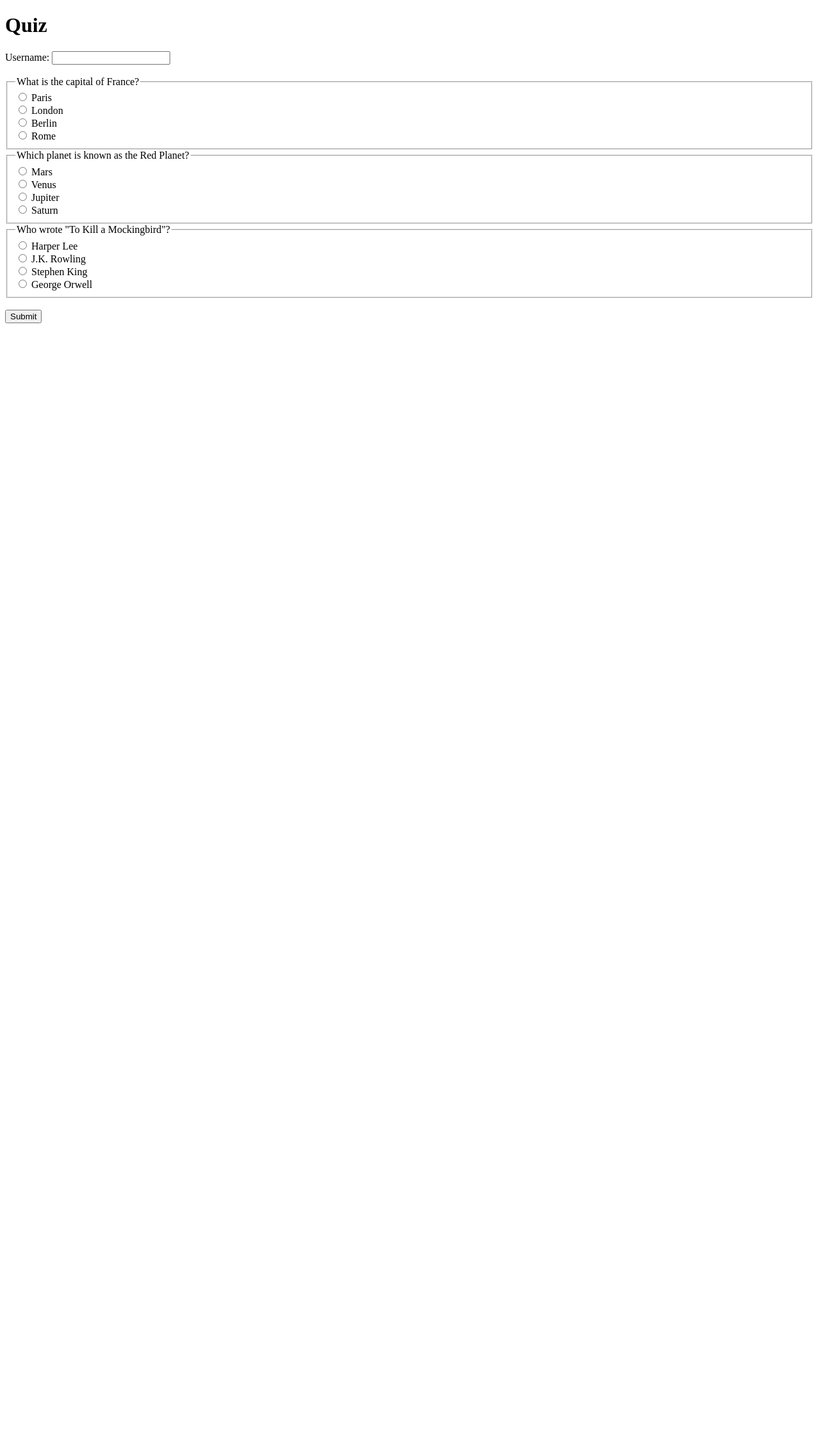
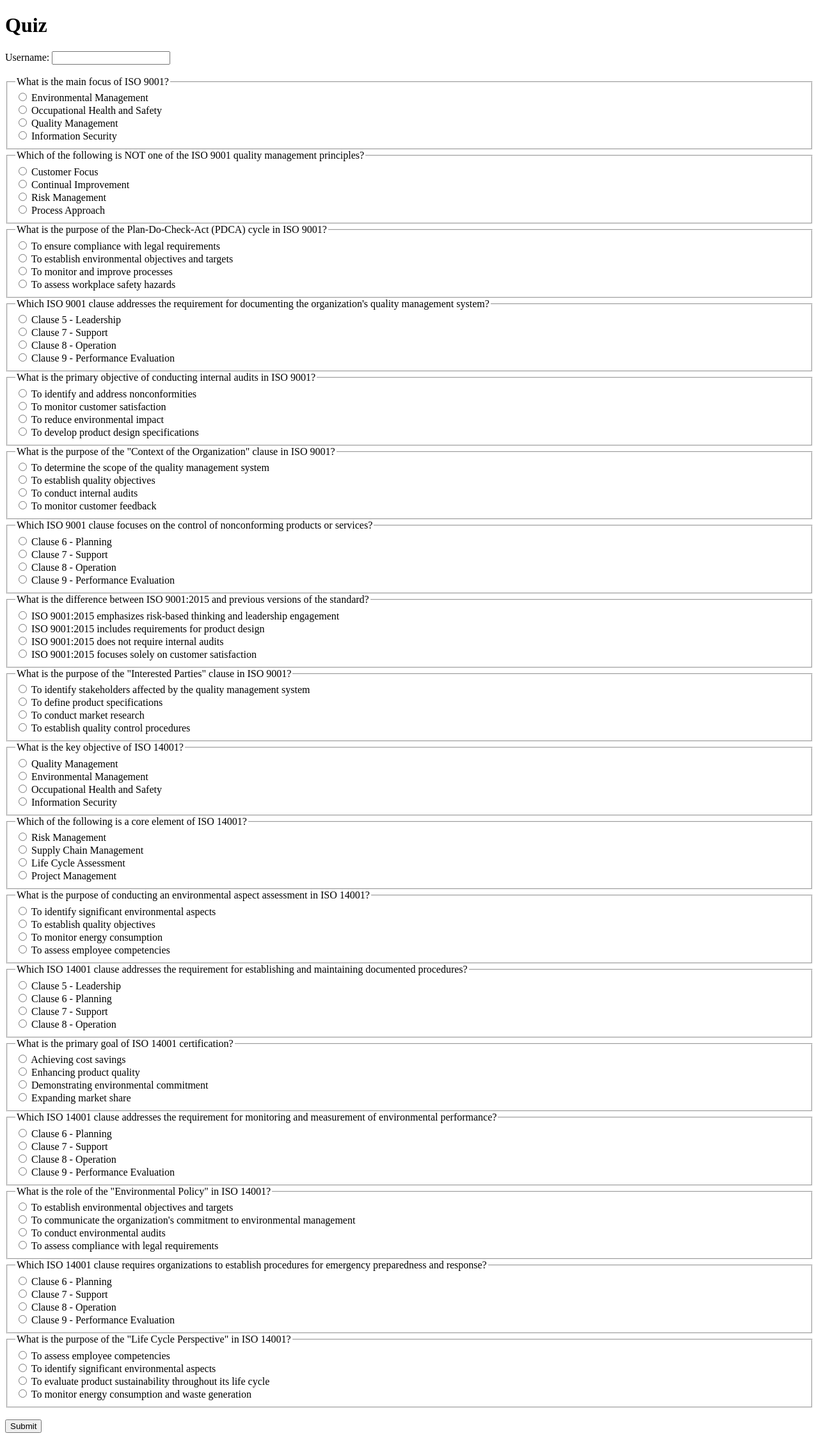
Before and after one commit to codenthu4ever/flask-quiz-app, a Flask app: page /quiz in a window 1280 px wide. Shown: the whole page at 64% size. Before the commit the page ends 505 px from the top, so only its background shows below. Run offline with Flask 3, Linux system fonts and the light colour scheme.

Commit message:
Modified template

```diff
--- a/app.py
+++ b/app.py
@@ -1,25 +1,103 @@
 from flask import Flask, render_template, request, redirect, url_for
+from datetime import datetime
+import pandas as pd
 
 app = Flask(__name__)
 
 # Sample quiz questions
 quiz_questions = [
     {
-        'question': 'What is the capital of France?',
-        'options': ['Paris', 'London', 'Berlin', 'Rome'],
-        'correct_answer': 'Paris'
+        'question': 'What is the main focus of ISO 9001?',
+        'options': ['Environmental Management', 'Occupational Health and Safety', 'Quality Management', 'Information Security'],
+        'correct_answer': 'Quality Management'
     },
     {
-        'question': 'Which planet is known as the Red Planet?',
-        'options': ['Mars', 'Venus', 'Jupiter', 'Saturn'],
-        'correct_answer': 'Mars'
+        'question': 'Which of the following is NOT one of the ISO 9001 quality management principles?',
+        'options': ['Customer Focus', 'Continual Improvement', 'Risk Management', 'Process Approach'],
+        'correct_answer': 'Risk Management'
     },
     {
-        'question': 'Who wrote "To Kill a Mockingbird"?',
-        'options': ['Harper Lee', 'J.K. Rowling', 'Stephen King', 'George Orwell'],
-        'correct_answer': 'Harper Lee'
+        'question': 'What is the purpose of the Plan-Do-Check-Act (PDCA) cycle in ISO 9001?',
+        'options': ['To ensure compliance with legal requirements', 'To establish environmental objectives and targets', 'To monitor and improve processes', 'To assess workplace safety hazards'],
+        'correct_answer': 'To monitor and improve processes'
+    },
+    {
+        'question': 'Which ISO 9001 clause addresses the requirement for documenting the organization\'s quality management system?',
+        'options': ['Clause 5 - Leadership', 'Clause 7 - Support', 'Clause 8 - Operation', 'Clause 9 - Performance Evaluation'],
+        'correct_answer': 'Clause 7 - Support'
+    },
+    {
+        'question': 'What is the primary objective of conducting internal audits in ISO 9001?',
+        'options': ['To identify and address nonconformities', 'To monitor customer satisfaction', 'To reduce environmental impact', 'To develop product design specifications'],
+        'correct_answer': 'To identify and address nonconformities'
+    },
+    {
+        'question': 'What is the purpose of the "Context of the Organization" clause in ISO 9001?',
+        'options': ['To determine the scope of the quality management system', 'To establish quality objectives', 'To conduct internal audits', 'To monitor customer feedback'],
+        'correct_answer': 'To determine the scope of the quality management system'
+    },
+    {
+        'question': 'Which ISO 9001 clause focuses on the control of nonconforming products or services?',
+        'options': ['Clause 6 - Planning', 'Clause 7 - Support', 'Clause 8 - Operation', 'Clause 9 - Performance Evaluation'],
+        'correct_answer': 'Clause 9 - Performance Evaluation'
+    },
+    {
+        'question': 'What is the difference between ISO 9001:2015 and previous versions of the standard?',
+        'options': ['ISO 9001:2015 emphasizes risk-based thinking and leadership engagement', 'ISO 9001:2015 includes requirements for product design', 'ISO 9001:2015 does not require internal audits', 'ISO 9001:2015 focuses solely on customer satisfaction'],
+        'correct_answer': 'ISO 9001:2015 emphasizes risk-based thinking and leadership engagement'
+    },
+    {
+        'question': 'What is the purpose of the "Interested Parties" clause in ISO 9001?',
+        'options': ['To identify stakeholders affected by the quality management system', 'To define product specifications', 'To conduct market research', 'To establish quality control procedures'],
+        'correct_answer': 'To identify stakeholders affected by the quality management system'
+    },
+    {
+        'question': 'What is the key objective of ISO 14001?',
+        'options': ['Quality Management', 'Environmental Management', 'Occupational Health and Safety', 'Information Security'],
+        'correct_answer': 'Environmental Management'
+    },
+    {
+        'question': 'Which of the following is a core element of ISO 14001?',
+        'options': ['Risk Management', 'Supply Chain Management', 'Life Cycle Assessment', 'Project Management'],
+        'correct_answer': 'Life Cycle Assessment'
+    },
+    {
+        'question': 'What is the purpose of conducting an environmental aspect assessment in ISO 14001?',
+        'options': ['To identify significant environmental aspects', 'To establish quality objectives', 'To monitor energy consumption', 'To assess employee competencies'],
+        'correct_answer': 'To identify significant environmental aspects'
+    },
+    {
+        'question': 'Which ISO 14001 clause addresses the requirement for establishing and maintaining documented procedures?',
+        'options': ['Clause 5 - Leadership', 'Clause 6 - Planning', 'Clause 7 - Support', 'Clause 8 - Operation'],
+        'correct_answer': 'Clause 7 - Support'
+    },
+    {
+        'question': 'What is the primary goal of ISO 14001 certification?',
+        'options': ['Achieving cost savings', 'Enhancing product quality', 'Demonstrating environmental commitment', 'Expanding market share'],
+        'correct_answer': 'Demonstrating environmental commitment'
+    },
+    {
+        'question': 'Which ISO 14001 clause addresses the requirement for monitoring and measurement of environmental performance?',
+        'options': ['Clause 6 - Planning', 'Clause 7 - Support', 'Clause 8 - Operation', 'Clause 9 - Performance Evaluation'],
+        'correct_answer': 'Clause 9 - Performance Evaluation'
+    },
+    {
+        'question': 'What is the role of the "Environmental Policy" in ISO 14001?',
+        'options': ['To establish environmental objectives and targets', 'To communicate the organization\'s commitment to environmental management', 'To conduct environmental audits', 'To assess compliance with legal requirements'],
+        'correct_answer': 'To communicate the organization\'s commitment to environmental management'
+    },
+    {
+        'question': 'Which ISO 14001 clause requires organizations to establish procedures for emergency preparedness and response?',
+        'options': ['Clause 6 - Planning', 'Clause 7 - Support', 'Clause 8 - Operation', 'Clause 9 - Performance Evaluation'],
+        'correct_answer': 'Clause 6 - Planning'
+    },
+    {
+        'question': 'What is the purpose of the "Life Cycle Perspective" in ISO 14001?',
+        'options': ['To assess employee competencies', 'To identify significant environmental aspects', 'To evaluate product sustainability throughout its life cycle', 'To monitor energy consumption and waste generation'],
+        'correct_answer': 'To evaluate product sustainability throughout its life cycle'
     }
 ]
+
 
 # Leaderboard
 leaderboard = {}
@@ -43,7 +121,23 @@ def quiz():
                 question_results.append({'question': question['question'], 'correct': False, 'correct_option': correct_option})
         username = request.form.get('username')
         leaderboard[username] = {'score': score, 'question_results': question_results}
-  # Store user's score and question results
+
+        # Store quiz results in Excel
+        date_time = datetime.now()
+        data = {
+            'Username': [username],
+            'Score': [score],
+            'Date': [date_time.date()],
+            'Time': [date_time.time()]
+        }
+        df = pd.DataFrame(data)
+        try:
+            existing_data = pd.read_excel('quiz_results.xlsx')
+            df = pd.concat([existing_data, df], ignore_index=True)
+        except FileNotFoundError:
+            pass
+        df.to_excel('quiz_results.xlsx', index=False)
+
         return redirect(url_for('display_leaderboard'))
     return render_template('quiz.html', questions=quiz_questions)
 
--- a/templates/home.html
+++ b/templates/home.html
@@ -7,6 +7,8 @@
 </head>
 <body>
     <h1>Welcome to the Quiz Game!</h1>
+    <p>Join us on an interactive journey to learn about ISO 9001 and ISO 14001 standards.</p>
+    <p>Click below to start the quiz:</p>
     <p><a href="{{ url_for('quiz') }}">Start Quiz</a></p>
     <p><a href="{{ url_for('display_leaderboard') }}">View Leaderboard</a></p>
 </body>
```
Also changed, not shown: 1 other file.
